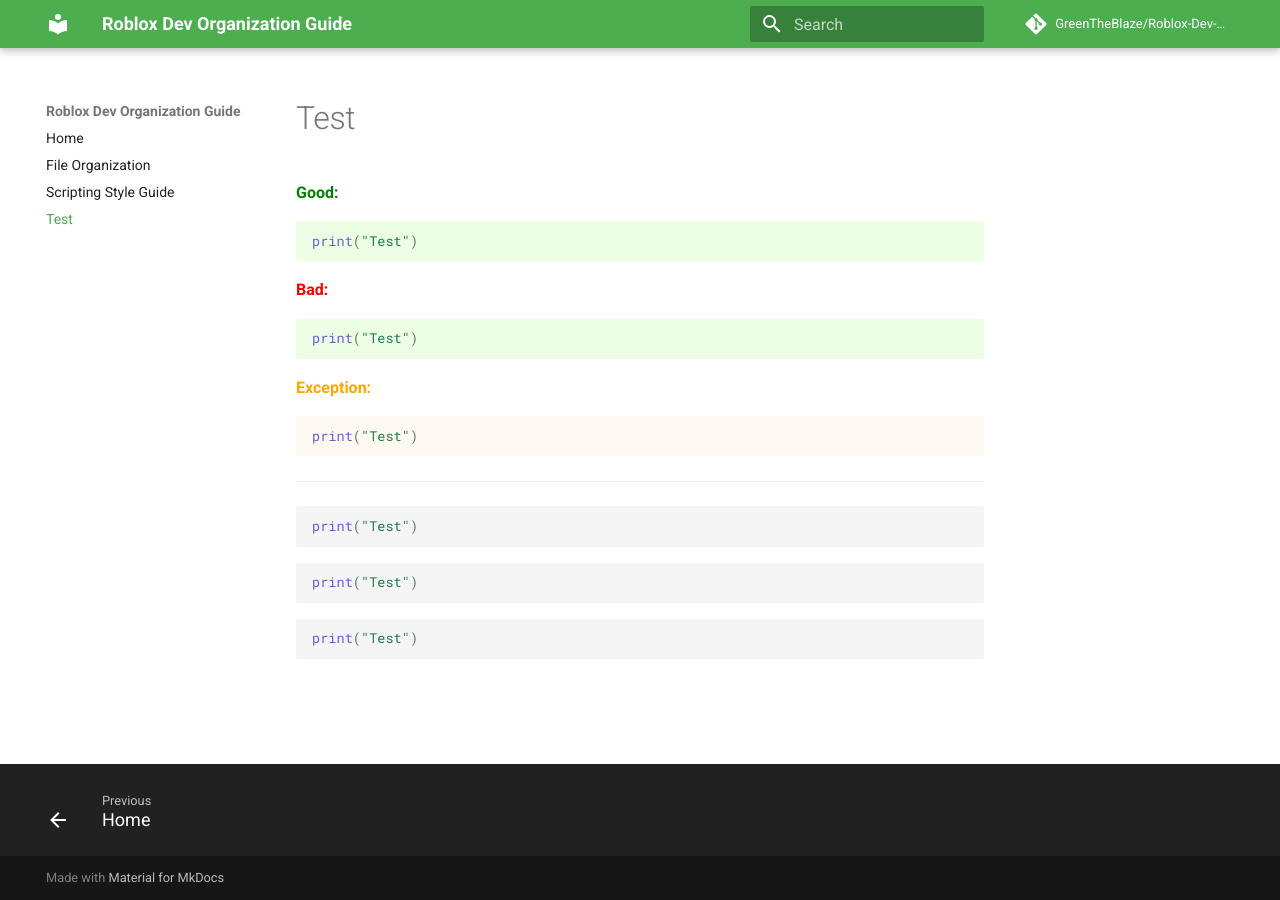
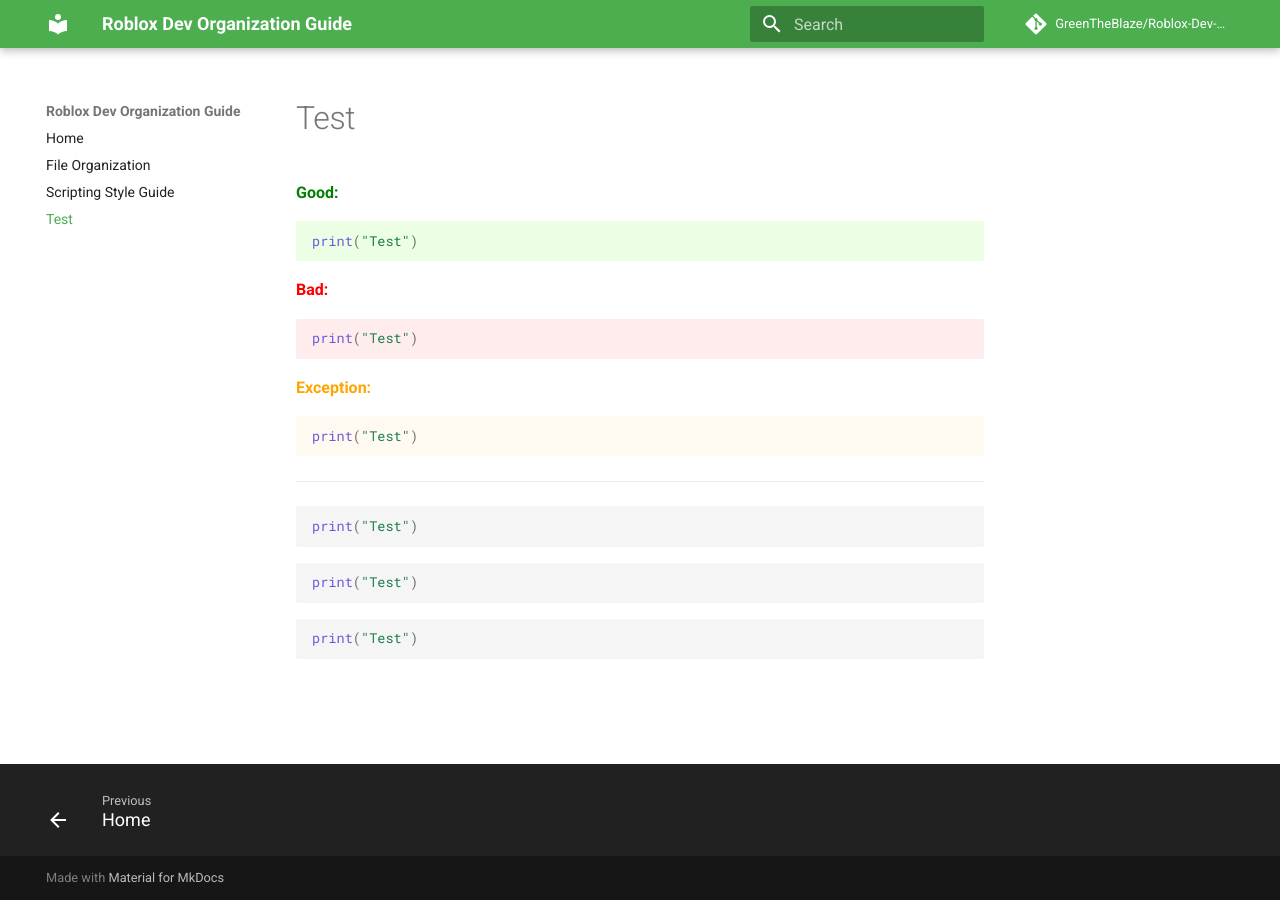
Before and after one commit to GreenTheBlaze/Roblox-Dev-Organization-Guide, an MkDocs documentation site: the page built from docs/test-code.md, in a window 1280 px wide. Built offline with MkDocs 1.6.1 and Material for MkDocs 9.7.7, drawn with Linux system fonts in a browser that asks for light colours; comment, search, counter and statistics services are not loaded.

Commit message:
Update test-code.md

````diff
--- a/docs/test-code.md
+++ b/docs/test-code.md
@@ -6,7 +6,7 @@
 
 <p class="style-bad">Bad:</p>
 
-```lua { .style-good }
+```lua { .style-bad }
 print("Test")
 ```
 
@@ -22,7 +22,7 @@
 print("Test")
 ```
 
-```lua { .style-good-header }
+```lua { .style-bad-header }
 print("Test")
 ```
 
````
